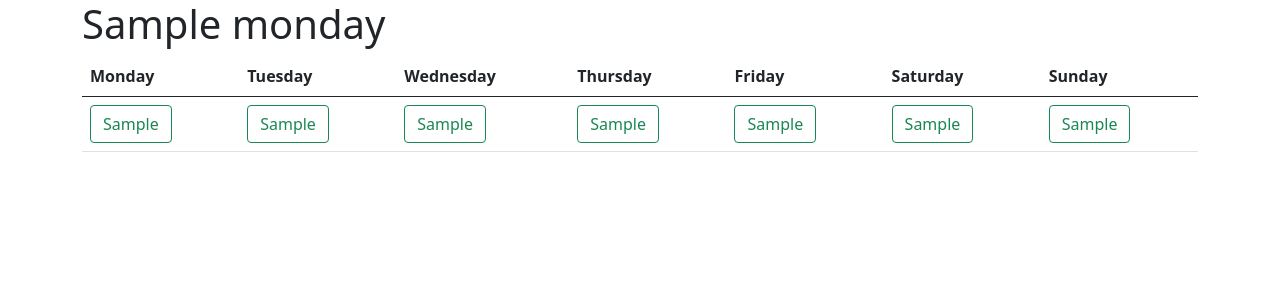
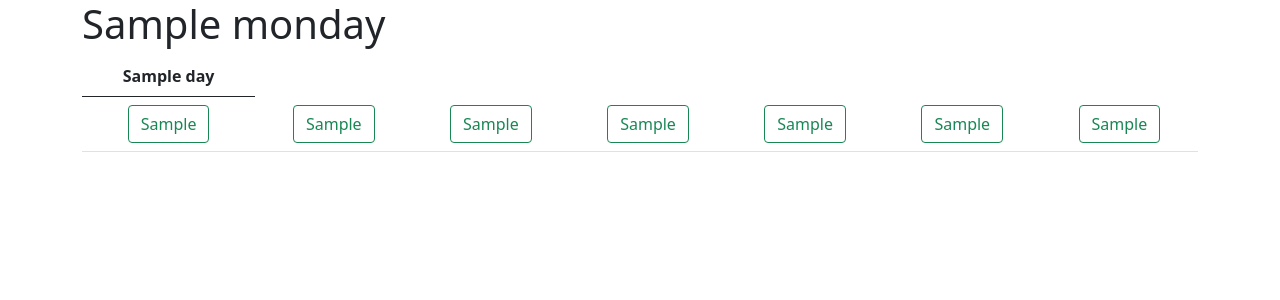
Before and after one commit to Sim30n/DIY-online-booking, a Django app: template times/templates/timetable.html in a window 1280 px wide. Shown: the top 300 px of the page. Run offline with Django 3.2, Linux system fonts and the light colour scheme; the template is opened without the code that fills it: most values are stand-ins (such as "Sample title", 1, 10 or a date in 2020).

Commit message:
timetable date

```diff
--- a/times/templates/timetable.html
+++ b/times/templates/timetable.html
@@ -2,16 +2,12 @@
 {% block content %}
 <div class="container">
   <h1>{{ test.monday }}</h1>
-  <table class="table">
+  <table class="table text-center">
     <thead>
       <tr>
-        <th scope="col">Monday</th>
-        <th scope="col">Tuesday</th>
-        <th scope="col">Wednesday</th>
-        <th scope="col">Thursday</th>
-        <th scope="col">Friday</th>
-        <th scope="col">Saturday</th>
-        <th scope="col">Sunday</th>
+        {% for day in days %}
+        <th scope="col">{{ day }}</th>
+        {% endfor %}
       </tr>
     </thead>
     <tbody>
```
Also changed, not shown: times/views/timetable.py (+9 -0 lines).
